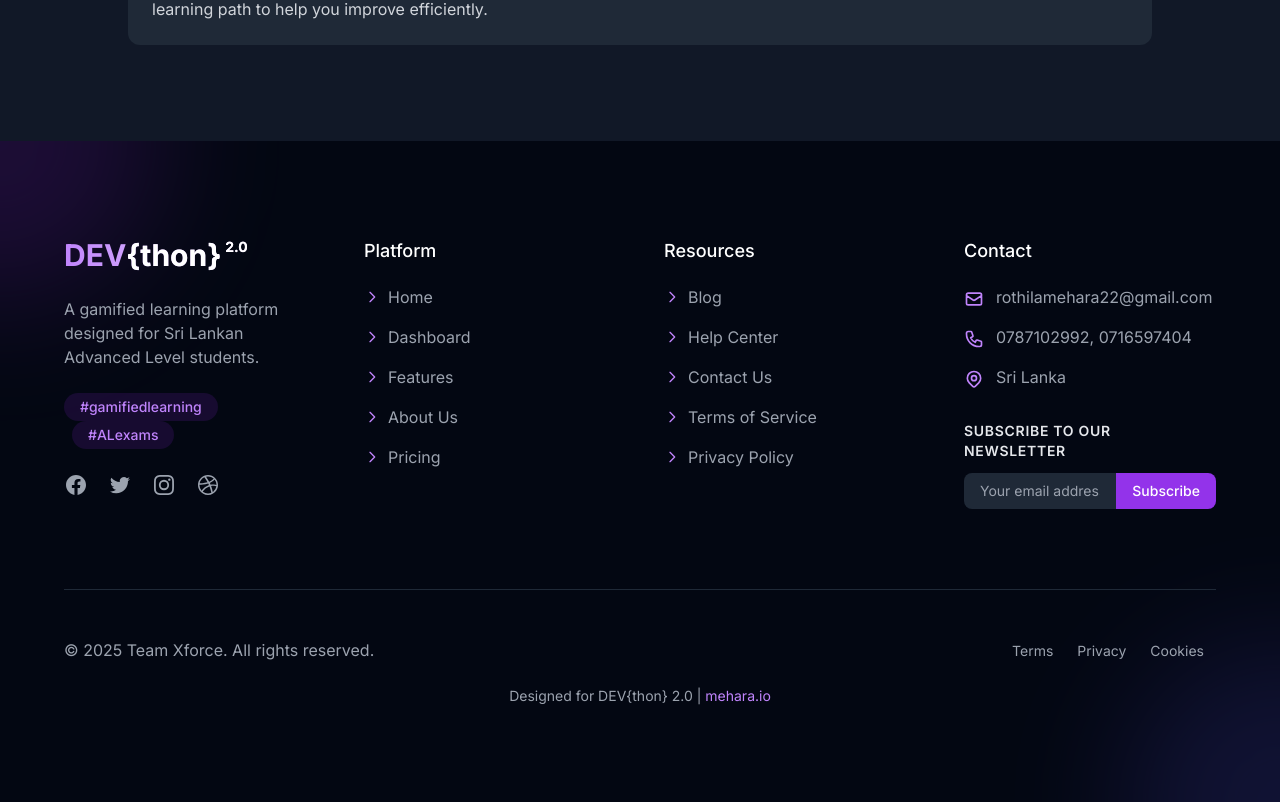
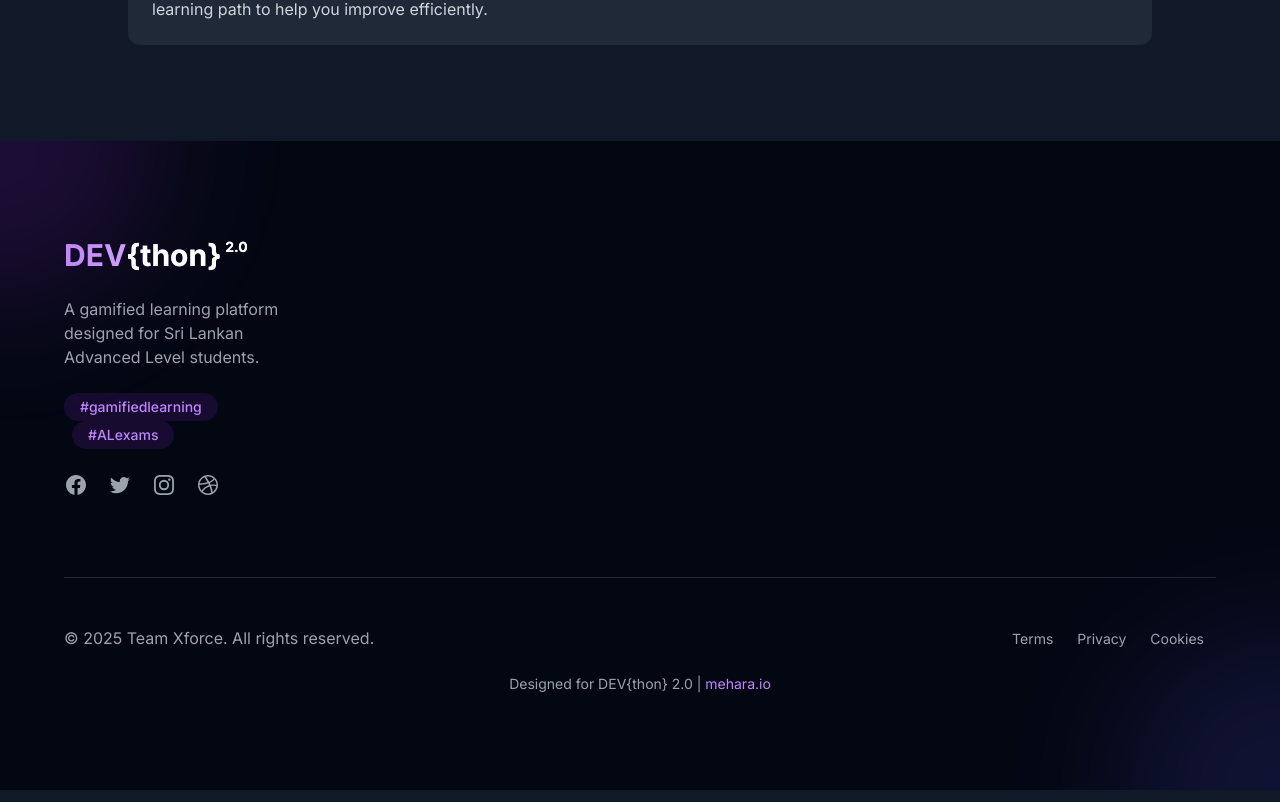
Before and after one commit to mehara-rothila/Xforce-devthon, a Next.js app: page / in a window 1280 px wide. Shown: the part 6715-7517 px from the top of the page. Built offline with nearby package versions, Linux system fonts and the light colour scheme.

Commit message:
Enhanced landing page with animations and visual improvements

```diff
--- a/src/app/page.tsx
+++ b/src/app/page.tsx
@@ -21,11 +21,18 @@ export default function Home() {
     canvas.height = window.innerHeight;
 
     // Particles array
-    const particlesArray = [];
+    const particlesArray: Particle[] = []; // Explicitly type particlesArray as Particle[]
     const numberOfParticles = 100;
 
     // Create particle class
     class Particle {
+      x: number;
+      y: number;
+      size: number;
+      speedX: number;
+      speedY: number;
+      color: string;
+
       constructor() {
         this.x = Math.random() * canvas.width;
         this.y = Math.random() * canvas.height;
@@ -921,8 +928,8 @@ export default function Home() {
         </div>
       </section>
 
-            {/* Enhanced Footer */}
-            <footer className="bg-gray-900 dark:bg-gray-950 text-white py-24 px-6 relative overflow-hidden">
+      {/* Enhanced Footer */}
+      <footer className="bg-gray-900 dark:bg-gray-950 text-white py-24 px-6 relative overflow-hidden">
         {/* Background elements */}
         <div className="absolute inset-0 overflow-hidden pointer-events-none opacity-30">
           <div className="absolute -top-40 -left-40 w-80 h-80 bg-purple-900 rounded-full filter blur-3xl"></div>
@@ -968,114 +975,6 @@ export default function Home() {
                     <path fillRule="evenodd" d="M12 2C6.48 2 2 6.48 2 12s4.48 10 10 10c5.51 0 10-4.48 10-10S17.51 2 12 2zm6.605 4.61a8.502 8.502 0 011.93 5.314c-.281-.054-3.101-.629-5.943-.271-.065-.141-.12-.293-.184-.445a25.416 25.416 0 00-.564-1.236c3.145-1.28 4.577-3.124 4.761-3.362zM12 3.475c2.17 0 4.154.813 5.662 2.148-.152.216-1.443 1.941-4.48 3.08-1.399-2.57-2.95-4.675-3.189-5A8.687 8.687 0 0112 3.475zm-3.633.803a53.896 53.896 0 013.167 4.935c-3.992 1.063-7.517 1.04-7.896 1.04a8.581 8.581 0 014.729-5.975zM3.453 12.01v-.21c.37.01 4.512.065 8.775-1.215.25.477.477.965.694 1.453-.109.033-.228.065-.336.098-4.404 1.42-6.747 5.303-6.942 5.629a8.522 8.522 0 01-2.19-5.705zM12 20.547a8.482 8.482 0 01-5.239-1.8c.152-.315 1.888-3.656 6.703-5.337.022-.01.033-.01.054-.022a35.318 35.318 0 011.823 6.475 8.4 8.4 0 01-3.341.684zm4.761-1.465c-.086-.52-.542-3.015-1.659-6.084 2.679-.423 5.022.271 5.314.369a8.468 8.468 0 01-3.655 5.715z" clipRule="evenodd" />
                   </svg>
                 </a>
-              </div>
-            </div>
-
-            <div>
-              <h3 className="text-lg font-medium mb-5 text-white">Platform</h3>
-              <ul className="space-y-4">
-                <li><Link href="/" className="text-gray-400 hover:text-white transition-colors duration-300 flex items-center">
-                  <svg xmlns="http://www.w3.org/2000/svg" className="h-4 w-4 mr-2 text-purple-400" fill="none" viewBox="0 0 24 24" stroke="currentColor">
-                  <path strokeLinecap="round" strokeLinejoin="round" strokeWidth={2} d="M9 5l7 7-7 7" />
-                  </svg>
-                  Home
-                </Link></li>
-                <li><Link href="/dashboard" className="text-gray-400 hover:text-white transition-colors duration-300 flex items-center">
-                  <svg xmlns="http://www.w3.org/2000/svg" className="h-4 w-4 mr-2 text-purple-400" fill="none" viewBox="0 0 24 24" stroke="currentColor">
-                    <path strokeLinecap="round" strokeLinejoin="round" strokeWidth={2} d="M9 5l7 7-7 7" />
-                  </svg>
-                  Dashboard
-                </Link></li>
-                <li><Link href="#features" className="text-gray-400 hover:text-white transition-colors duration-300 flex items-center">
-                  <svg xmlns="http://www.w3.org/2000/svg" className="h-4 w-4 mr-2 text-purple-400" fill="none" viewBox="0 0 24 24" stroke="currentColor">
-                    <path strokeLinecap="round" strokeLinejoin="round" strokeWidth={2} d="M9 5l7 7-7 7" />
-                  </svg>
-                  Features
-                </Link></li>
-                <li><Link href="#" className="text-gray-400 hover:text-white transition-colors duration-300 flex items-center">
-                  <svg xmlns="http://www.w3.org/2000/svg" className="h-4 w-4 mr-2 text-purple-400" fill="none" viewBox="0 0 24 24" stroke="currentColor">
-                    <path strokeLinecap="round" strokeLinejoin="round" strokeWidth={2} d="M9 5l7 7-7 7" />
-                  </svg>
-                  About Us
-                </Link></li>
-                <li><Link href="#" className="text-gray-400 hover:text-white transition-colors duration-300 flex items-center">
-                  <svg xmlns="http://www.w3.org/2000/svg" className="h-4 w-4 mr-2 text-purple-400" fill="none" viewBox="0 0 24 24" stroke="currentColor">
-                    <path strokeLinecap="round" strokeLinejoin="round" strokeWidth={2} d="M9 5l7 7-7 7" />
-                  </svg>
-                  Pricing
-                </Link></li>
-              </ul>
-            </div>
-
-            <div>
-              <h3 className="text-lg font-medium mb-5 text-white">Resources</h3>
-              <ul className="space-y-4">
-                <li><a href="#" className="text-gray-400 hover:text-white transition-colors duration-300 flex items-center">
-                  <svg xmlns="http://www.w3.org/2000/svg" className="h-4 w-4 mr-2 text-purple-400" fill="none" viewBox="0 0 24 24" stroke="currentColor">
-                    <path strokeLinecap="round" strokeLinejoin="round" strokeWidth={2} d="M9 5l7 7-7 7" />
-                  </svg>
-                  Blog
-                </a></li>
-                <li><a href="#" className="text-gray-400 hover:text-white transition-colors duration-300 flex items-center">
-                  <svg xmlns="http://www.w3.org/2000/svg" className="h-4 w-4 mr-2 text-purple-400" fill="none" viewBox="0 0 24 24" stroke="currentColor">
-                    <path strokeLinecap="round" strokeLinejoin="round" strokeWidth={2} d="M9 5l7 7-7 7" />
-                  </svg>
-                  Help Center
-                </a></li>
-                <li><a href="#" className="text-gray-400 hover:text-white transition-colors duration-300 flex items-center">
-                  <svg xmlns="http://www.w3.org/2000/svg" className="h-4 w-4 mr-2 text-purple-400" fill="none" viewBox="0 0 24 24" stroke="currentColor">
-                    <path strokeLinecap="round" strokeLinejoin="round" strokeWidth={2} d="M9 5l7 7-7 7" />
-                  </svg>
-                  Contact Us
-                </a></li>
-                <li><a href="#" className="text-gray-400 hover:text-white transition-colors duration-300 flex items-center">
-                  <svg xmlns="http://www.w3.org/2000/svg" className="h-4 w-4 mr-2 text-purple-400" fill="none" viewBox="0 0 24 24" stroke="currentColor">
-                    <path strokeLinecap="round" strokeLinejoin="round" strokeWidth={2} d="M9 5l7 7-7 7" />
-                  </svg>
-                  Terms of Service
-                </a></li>
-                <li><a href="#" className="text-gray-400 hover:text-white transition-colors duration-300 flex items-center">
-                  <svg xmlns="http://www.w3.org/2000/svg" className="h-4 w-4 mr-2 text-purple-400" fill="none" viewBox="0 0 24 24" stroke="currentColor">
-                    <path strokeLinecap="round" strokeLinejoin="round" strokeWidth={2} d="M9 5l7 7-7 7" />
-                  </svg>
-                  Privacy Policy
-                </a></li>
-              </ul>
-            </div>
-
-            <div>
-              <h3 className="text-lg font-medium mb-5 text-white">Contact</h3>
-              <ul className="space-y-4">
-                <li className="flex items-start text-gray-400">
-                  <svg xmlns="http://www.w3.org/2000/svg" className="h-5 w-5 mr-3 text-purple-400 flex-shrink-0 mt-1" fill="none" viewBox="0 0 24 24" stroke="currentColor">
-                    <path strokeLinecap="round" strokeLinejoin="round" strokeWidth={2} d="M3 8l7.89 5.26a2 2 0 002.22 0L21 8M5 19h14a2 2 0 002-2V7a2 2 0 00-2-2H5a2 2 0 00-2 2v10a2 2 0 002 2z" />
-                  </svg>
-                  <span>rothilamehara22@gmail.com</span>
-                </li>
-                <li className="flex items-start text-gray-400">
-                  <svg xmlns="http://www.w3.org/2000/svg" className="h-5 w-5 mr-3 text-purple-400 flex-shrink-0 mt-1" fill="none" viewBox="0 0 24 24" stroke="currentColor">
-                    <path strokeLinecap="round" strokeLinejoin="round" strokeWidth={2} d="M3 5a2 2 0 012-2h3.28a1 1 0 01.948.684l1.498 4.493a1 1 0 01-.502 1.21l-2.257 1.13a11.042 11.042 0 005.516 5.516l1.13-2.257a1 1 0 011.21-.502l4.493 1.498a1 1 0 01.684.949V19a2 2 0 01-2 2h-1C9.716 21 3 14.284 3 6V5z" />
-                  </svg>
-                  <span>0787102992, 0716597404</span>
-                </li>
-                <li className="flex items-start text-gray-400">
-                  <svg xmlns="http://www.w3.org/2000/svg" className="h-5 w-5 mr-3 text-purple-400 flex-shrink-0 mt-1" fill="none" viewBox="0 0 24 24" stroke="currentColor">
-                    <path strokeLinecap="round" strokeLinejoin="round" strokeWidth={2} d="M17.657 16.657L13.414 20.9a1.998 1.998 0 01-2.827 0l-4.244-4.243a8 8 0 1111.314 0z" />
-                    <path strokeLinecap="round" strokeLinejoin="round" strokeWidth={2} d="M15 11a3 3 0 11-6 0 3 3 0 016 0z" />
-                  </svg>
-                  <span>Sri Lanka</span>
-                </li>
-              </ul>
-
-              {/* Newsletter Signup */}
-              <div className="mt-8">
-                <h4 className="text-sm font-semibold uppercase tracking-wider text-gray-200 mb-3">Subscribe to our newsletter</h4>
-                <form className="flex">
-                  <input type="email" className="bg-gray-800 rounded-l-lg px-4 py-2 w-full focus:outline-none focus:ring-2 focus:ring-purple-500 text-white text-sm" placeholder="Your email address" />
-                  <button type="submit" className="bg-purple-600 hover:bg-purple-700 text-white rounded-r-lg px-4 text-sm font-medium transition-colors duration-300">
-                    Subscribe
-                  </button>
-                </form>
               </div>
             </div>
           </div>
```
